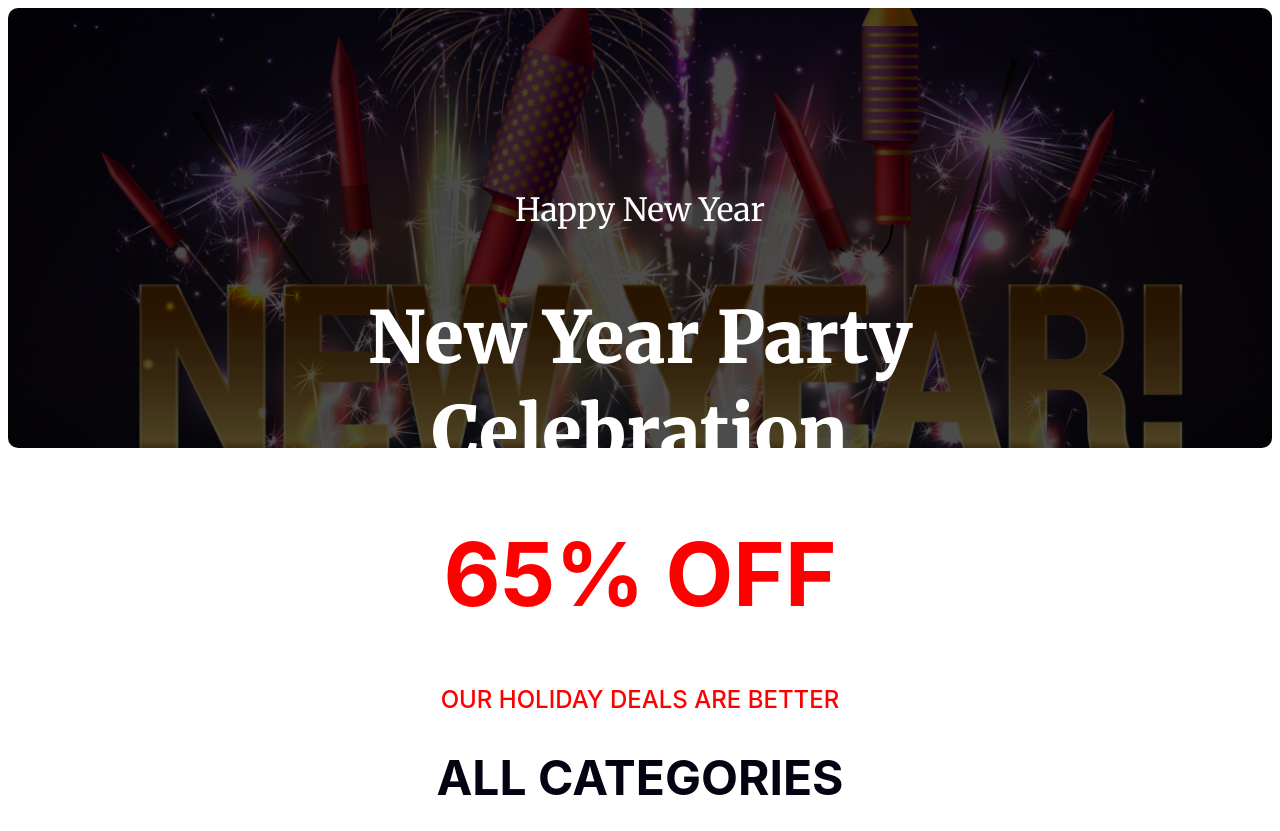
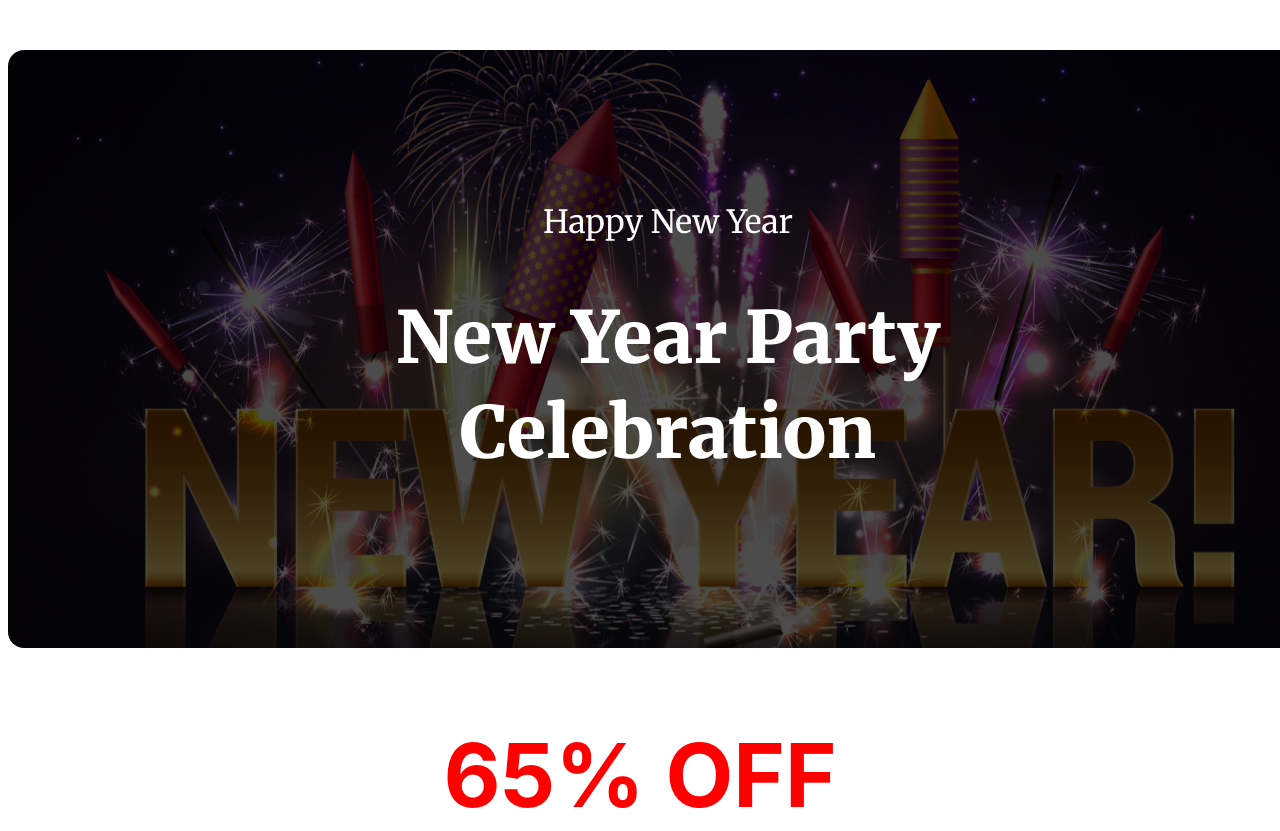
Before and after one commit to Amit44777/b9a1-new-year-new-mission-amit, a plain HTML site: page index.html in a window 1280 px wide. Shown: the top 831 px of the page. Drawn offline with Linux system fonts and the light colour scheme.

```diff
--- a/index.html
+++ b/index.html
@@ -12,9 +12,9 @@
 <body>
     <!-- Header - Banner Section Start -->
     <header>
-        <div class="text">
-            <h3 class="happy">Happy New Year</h3>
-            <h2 class="happy-new">New Year Party <br>Celebration </h2>
+        <div class="header-text">
+            <h3>Happy New Year</h3>
+            <h1>New Year Party<br>Celebration</h1>
         </div>
     </header>
     <!-- Header - Banner Section End -->
--- a/style.css/style.css
+++ b/style.css/style.css
@@ -7,40 +7,31 @@
 
 header{
     background: linear-gradient(rgba(0, 0, 0, 0.7), rgba(0, 0, 0, 0.7)), url(../resources/BannerImage.png);
-    height: 55vh;
-    background-repeat: no-repeat;
-    background-size: cover;
     text-align: center;
-    background-position: center;
-    display: flex;
-    flex-direction: column;
-    color: #fff;
-    max-width: 1320px;
-    margin: 0px auto;
-    border-radius: 10px;
-    filter: brightness('50%');
+    width: 1320px;
+    margin: 50px auto;
+    border-radius: 16px;
 }
 
-.happy{
-    color: #fff;
-    font-size: 32px;
-    font-style: normal;
-    font-weight: 400;
-    line-height: normal;
-    font-family: 'Merriweather';
-    padding: 150px 0 0;
+.header-text{
+    padding: 120px 0;
 }
 
-.happy-new{
-    font-family: 'Merriweather';
+header h3, header h1{
+    font-family: 'Merriweather', serif;
     color: #fff;
+}
+
+header h3{
+    font-size: 32px;
+    font-weight: 400;
+}
+
+header h1{
     font-size: 72px;
-    font-style: normal;
     font-weight: 900;
     line-height: 95px;
-    padding: 0 150px 0;
 }
-
 /* Header - Banner Section End */
 
 /* This is  All Categories Start */
@@ -248,11 +239,12 @@ header{
 }
 
 .what-is h2{
+    color: #070211;
     font-size: 24px;
     font-family: 'Inter';
     font-style: normal;
     font-weight: 500;
-    line-height: normal;
+    line-height: 0;
 }
 
 .what-is h1{
@@ -260,7 +252,7 @@ header{
     font-family: 'Merriweather';
     font-style: normal;
     font-weight: 900;
-    line-height: normal;
+    line-height: 0;
 }
 
 .what-is p{
```
